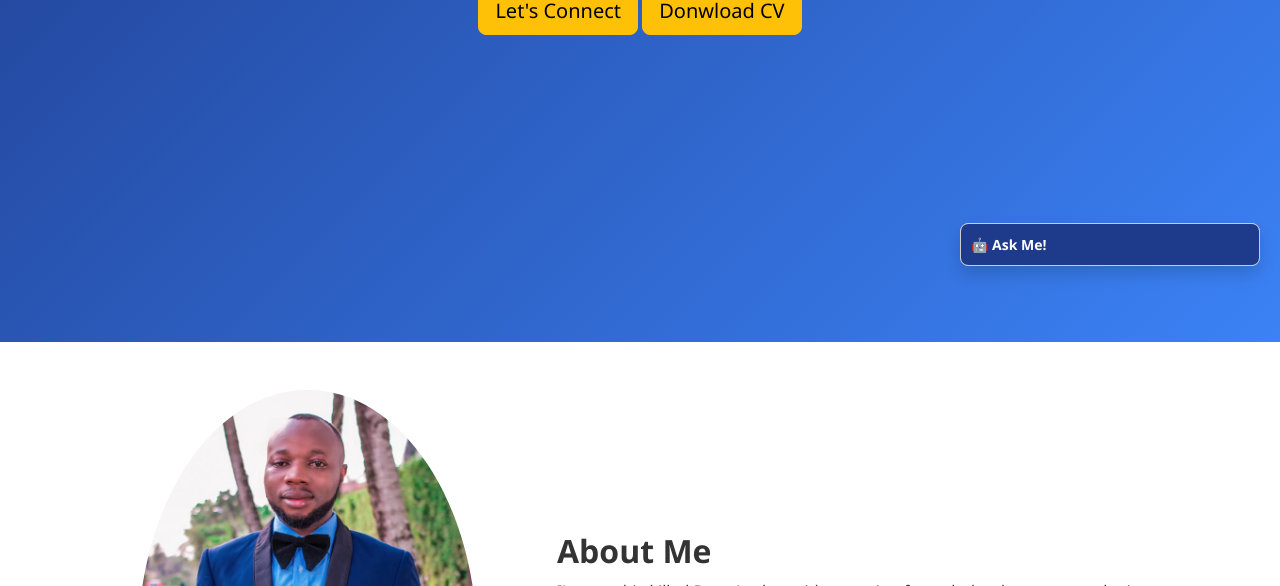
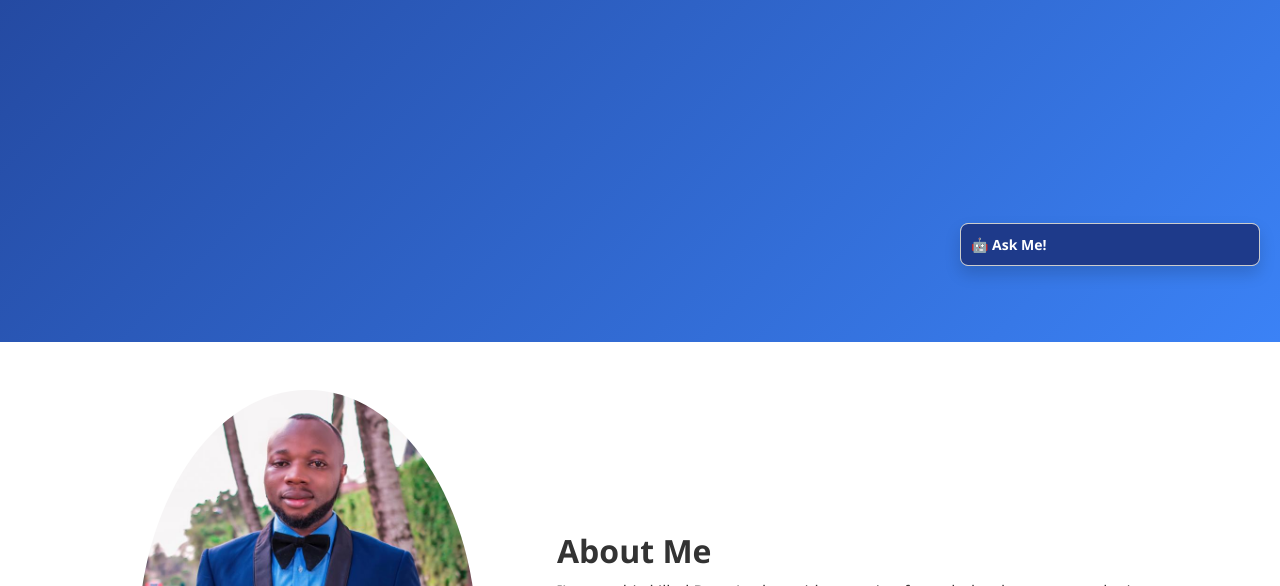
Before and after one commit to Tar1000/oswald-portfolio, a plain HTML site: page index.html in a window 1280 px wide. Shown: the part 514-1100 px from the top of the page. Drawn offline with nearby package versions, Linux system fonts and the light colour scheme.

Commit message:
remove btn

```diff
--- a/index.html
+++ b/index.html
@@ -37,8 +37,8 @@
     <div class="container">
       <h1 class="display-4 fw-bold">Hi, I'm Tar Joel</h1>
       <p class="lead">Data-Driven Creative</p>
-      <a href="#contact" class="btn btn-warning btn-lg mt-3">Let's Connect</a>
-      <a href="#" class="btn btn-warning btn-lg mt-3" download="mycv.pdf">Donwload CV</a>
+      <!-- <a href="#contact" class="btn btn-warning btn-lg mt-3">Let's Connect</a>
+      <a href="#" class="btn btn-warning btn-lg mt-3" download="mycv.pdf">Donwload CV</a> -->
     </div>
   </section>
 
```
